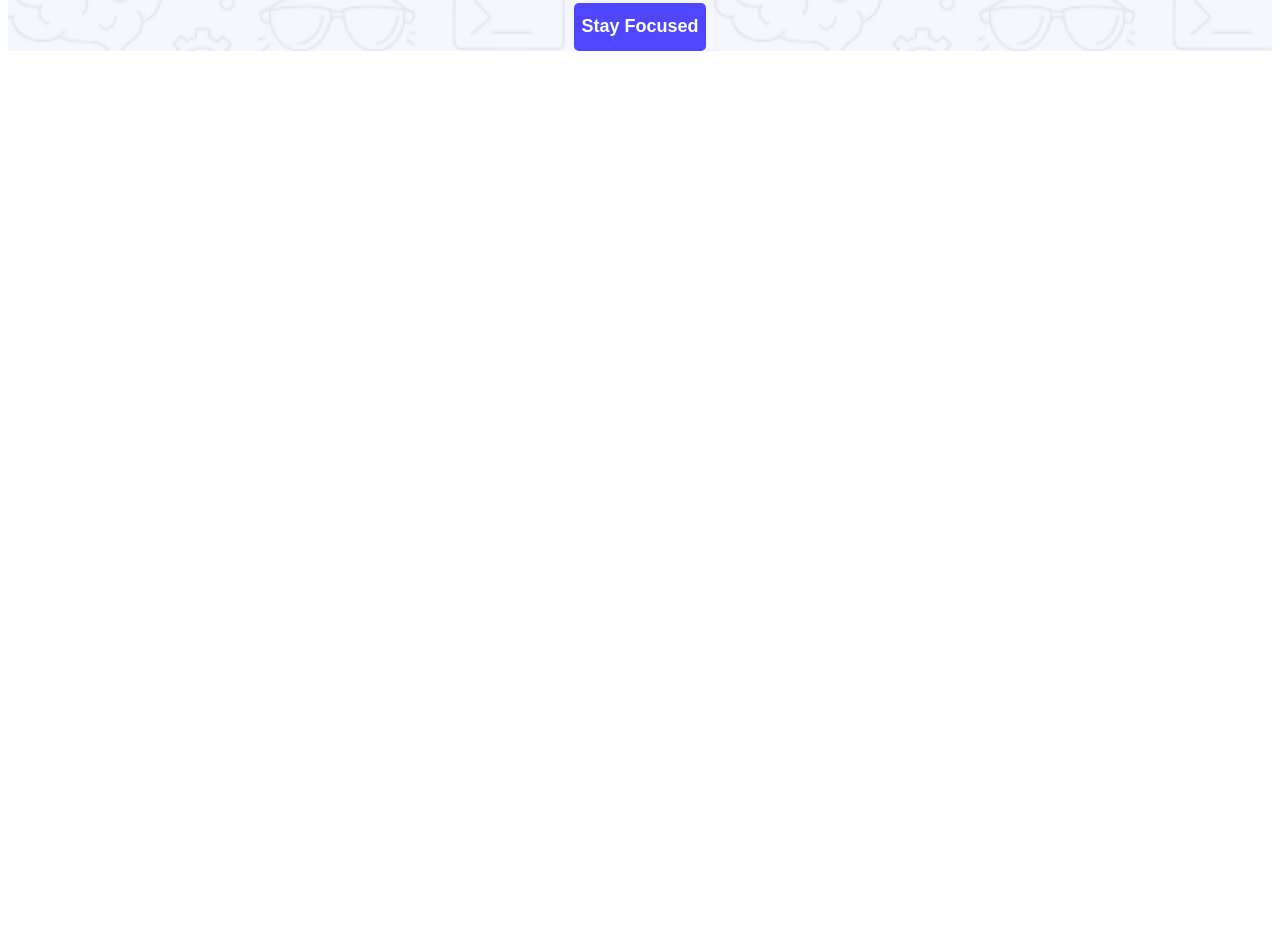
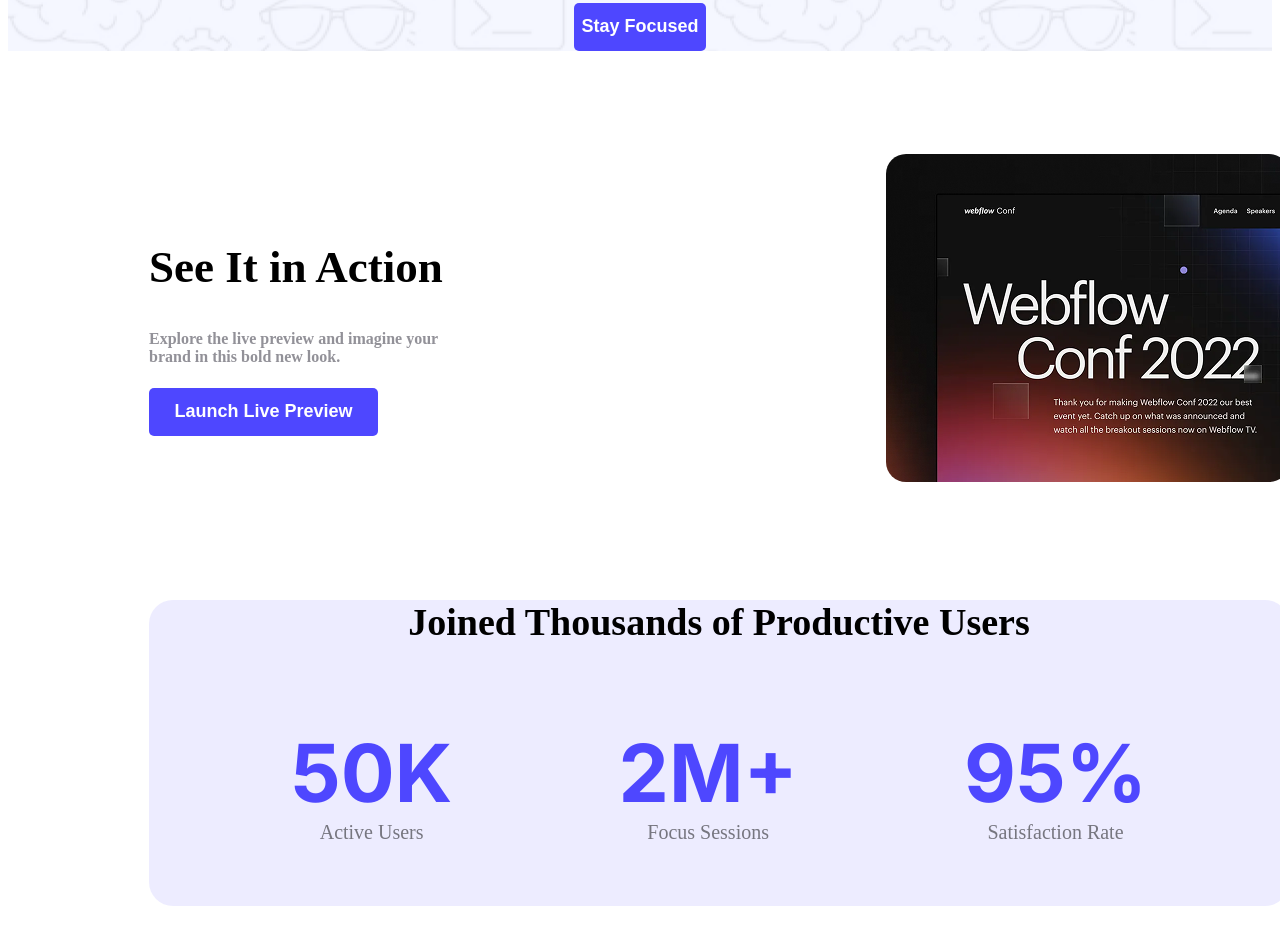
Before and after one commit to shezan-223/ph-first-assignment1, a plain HTML site: page index.html in a window 1280 px wide. Shown: the part 403-1348 px from the top of the page. Before the commit the page ends 800 px from the top, so only its background shows below. Drawn offline with Linux system fonts and the light colour scheme.

Commit message:
second commit

```diff
--- a/index.html
+++ b/index.html
@@ -23,7 +23,51 @@
             <button class="btn2"> Stay Focused </button></div>
         </div>
     </header>
+<main>
+    <div class="main-part">
+        <div class="first-part">
+    <h2 class="up-head">
+        See It in Action
+    </h2>
+    <h4 class="sub-head">
+        Explore the live preview and imagine your<br> brand in this bold new look.
+    </h4>
+    <button class="launch-live "> Launch Live Preview</button>
+</div>
+<div class="second-part">
+    <img src="/Assets/wc-mini.png " alt=""></div>
 
+</div>
+
+<div class="main-page">
+    <h3 class="page-text">Joined Thousands of Productive Users </h3>
+    <div class="number-parent">
+        <div class="50k">
+            <h2 class="head-num inter-normal">50K</h2>
+            <h4 class="sub-num">Active Users</h4>
+        </div>
+        <div class="50K">
+            <h2 class="head-num inter-normal">2M+</h2>
+            <h4 class="sub-num">Focus Sessions</h4>
+        </div>
+        <div class="50K">
+            <h2 class="head-num inter-normal">95%</h2>
+            <h4 class="sub-num">Satisfaction Rate</h4>
+        </div>
+
+
+    </div>
+
+
+
+
+</div>
+
+
+
+
+
+</main>
 
 
 
--- a/styles.css
+++ b/styles.css
@@ -45,3 +45,63 @@
    .bg{
     background-image: url(/Assets/Hero-bg.png);
    }
+
+   /*main part styling */
+    .main-part{
+      display: flex;
+      width: 1140px; height: 328px;
+      margin:105px 141px ;
+      justify-content: space-between;
+      align-items: center;
+
+
+    }
+  .first-part{
+    width: 517px; height: 49;
+
+  }
+
+.up-head{
+  font-size: 45px;
+  font-weight: bold;
+}
+
+  .sub-head{
+    color:rgba(37,36, 50, 0.5) ;
+  }
+  .launch-live{
+    background-color: #4E47FF; color: white;
+  border: none; border-radius: 5px;
+  font-weight: bold; font-size: 18px; width: 229px;
+  height: 48px;
+  }
+   img{
+    border-radius: 20px; width: 403px; height: 328px;
+   }
+   /*main page styling */
+    .main-page{
+      margin: 116px 141px;
+      width: 1140px; height: 306px;
+      background-color: rgba(78, 71, 255, 0.1);
+      border-radius: 24px;
+    }
+ .page-text{
+  justify-items: center; text-align: center;
+  font-size: 38px; font-weight: bold; margin-top: 50px;
+
+ }
+ .number-parent{
+  display: flex;
+  justify-content: space-between;
+  text-align:center;
+ margin: 80px 142px 50px 142px;
+ }
+ .head-num{
+  font-size: 80px; font-weight: bold; color: #4E47FF;
+  margin-top: 0%; margin-bottom: 0%;
+ }
+  .sub-num{
+    font-size: 20px; font-weight:300 ;
+    color:rgba(0, 0, 0, 0.5) ;
+    margin-top: 0%;
+  }
```
